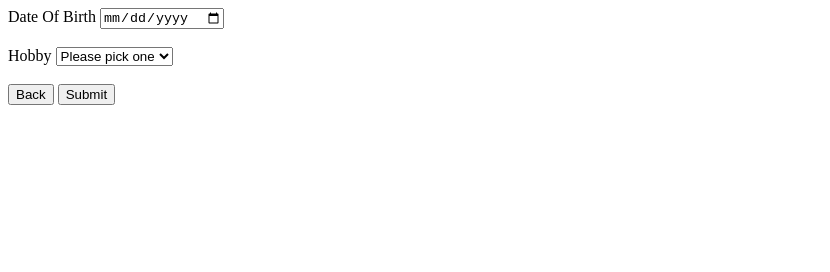
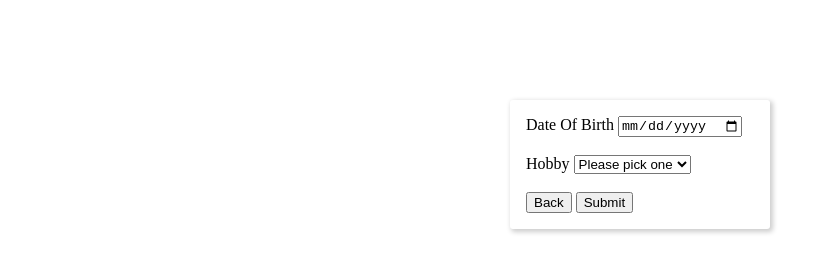
Before and after one commit to qthuy0081/set2019, a website: page male/maleForm.html in a window 1280 px wide. Shown: the whole page, without its empty margins (0-830 px from the left). Drawn offline with Linux system fonts and the light colour scheme.

Commit message:
MF css Quickfix

```diff
--- a/male/maleForm.css
+++ b/male/maleForm.css
@@ -2,11 +2,12 @@ body, html {
     font-family: 'Times New Roman', Times, serif;
 }
 
-#form-female {
+#form-male {
     box-sizing: border-box;
     width: 260px;
     margin: 100px auto ;
     box-shadow: 2px 2px 5px 1px #00000033;
     padding-bottom: 40px;
     border-radius: 3px;
+    padding: 16px
 }
```
